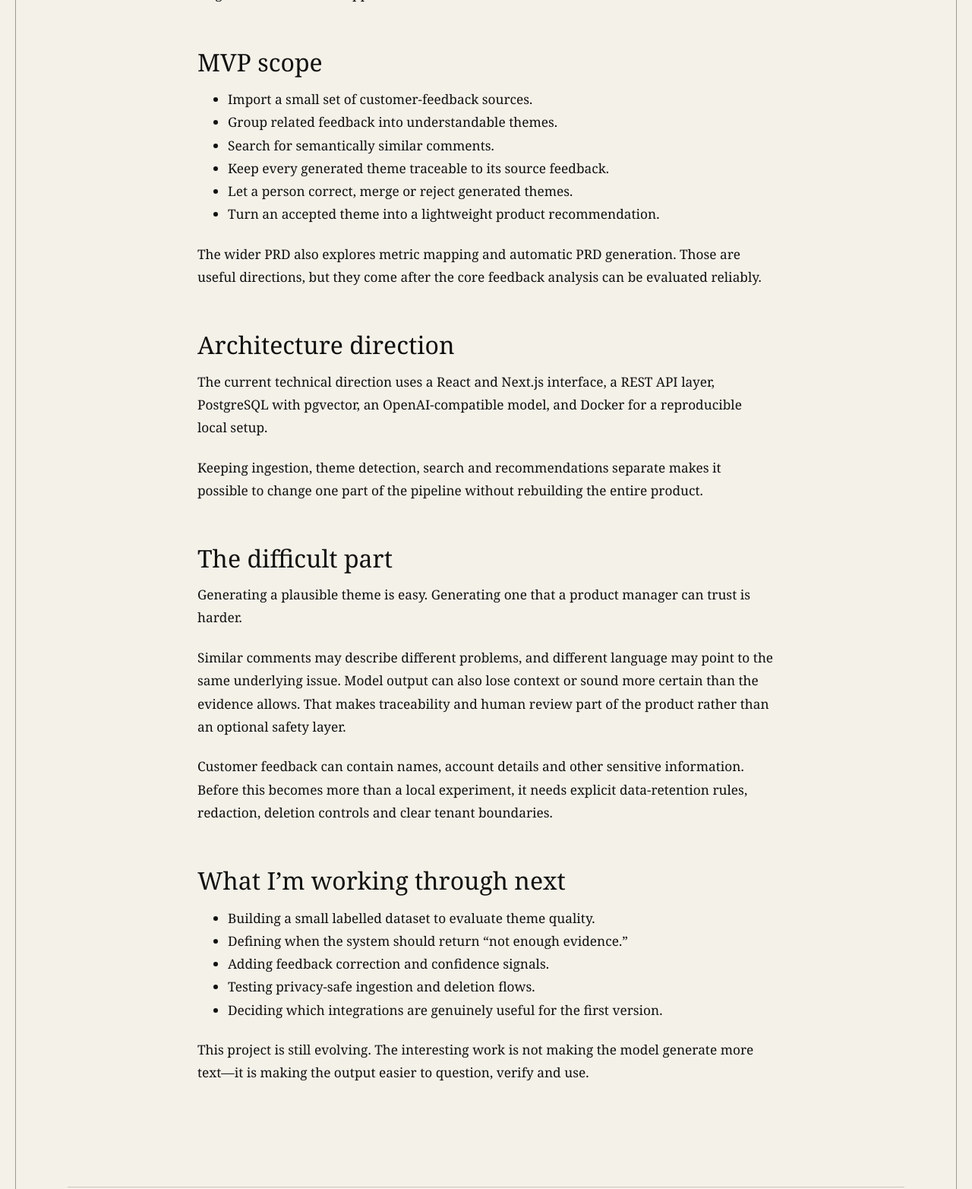
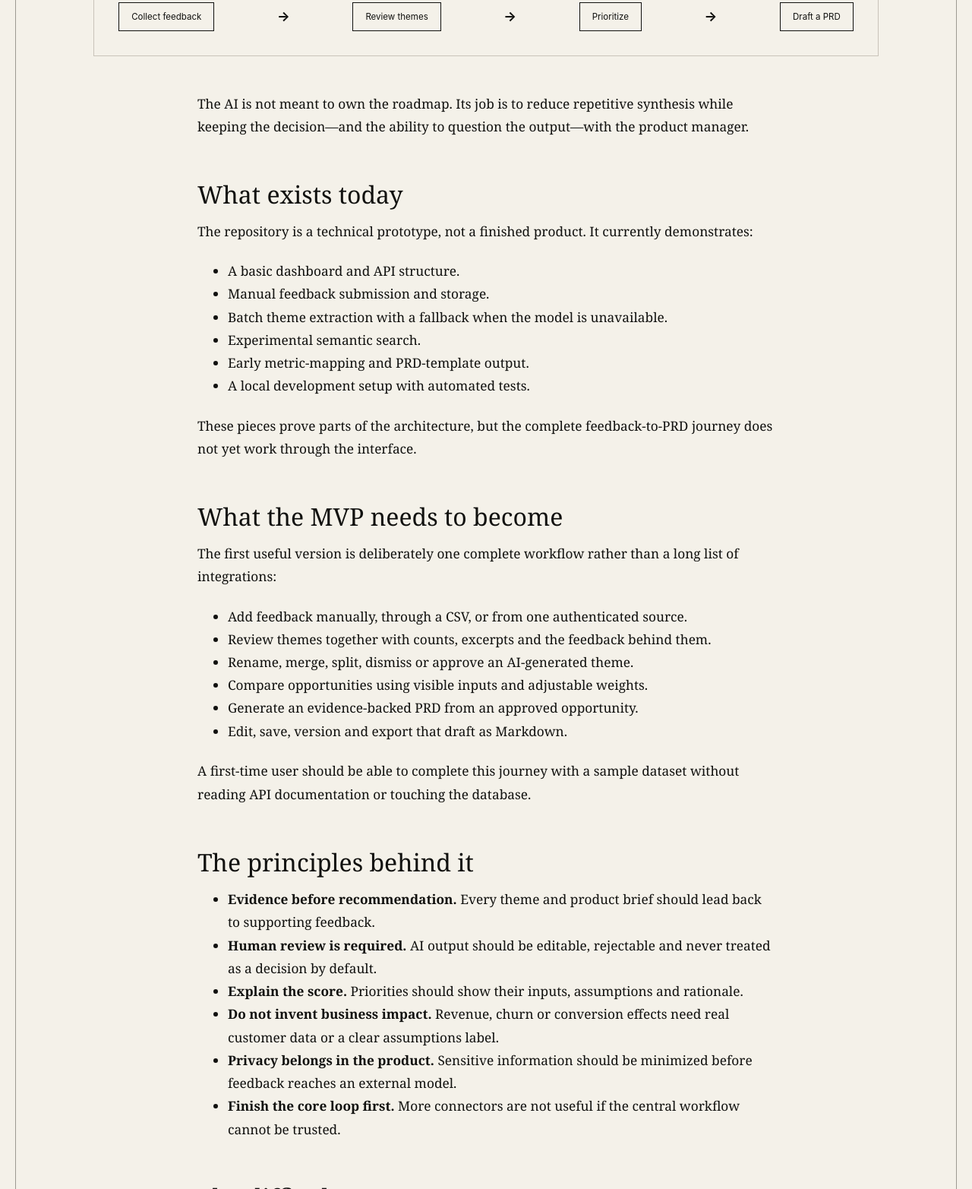
Before and after one commit to Madhumitamoi/Madhumita-Moi-Portfolio, an Astro site: page /projects/customer-insight-ai-copilot-engine in a window 1280 px wide. Shown: the part 1235-2800 px from the top of the page at 76% size. Built offline with nearby package versions, Linux system fonts and the light colour scheme; Astro itself is replaced by a stand-in of ours.

Commit message:
Update AI PM Copilot case study

```diff
--- a/src/content/projects/customer-insight-ai-copilot-engine.md
+++ b/src/content/projects/customer-insight-ai-copilot-engine.md
@@ -1,58 +1,78 @@
 ---
-title: Customer Insight AI Copilot Engine
+title: AI Product Manager Copilot
 order: 1
-summary: An experiment in turning scattered customer feedback into themes, evidence and clearer product decisions.
+summary: A prototype for turning scattered customer feedback into evidence-backed themes, priorities and editable product briefs.
 year: "2026"
-status: In progress
-tags: [AI, Backend, Product]
+status: Technical prototype
+tags: [AI, Product, Backend]
 featured: true
+github: https://github.com/Madhumitamoi/AI-PM-Copilot
+outcome: The architecture exists; I’m now working toward one trustworthy end-to-end workflow.
 ---
 
-## What I’m building
+## The problem I’m exploring
 
-Customer feedback rarely arrives in one tidy place. It is spread across reviews, support conversations, surveys and direct messages. The useful signal is often buried under repetition and noise.
+Product managers rarely receive customer feedback in one tidy place. It arrives through support tickets, interviews, surveys, reviews, community conversations and email. Before it can inform a roadmap, someone has to collect it, remove repetition, find recurring problems and explain why a decision is worth making.
 
-I’m exploring a system that brings that feedback together, identifies recurring themes and helps a product team decide what deserves a closer look. The goal is not to let an AI make the decision. It is to reduce the manual sorting required before a person can make one.
+That work is slow, difficult to audit and easy to separate from the original customer evidence.
 
-## The basic flow
+AI Product Manager Copilot explores a more useful workflow: bring the feedback together, surface possible themes, let a product manager verify the evidence and turn an approved opportunity into an editable first-draft PRD.
 
-<div class="architecture" aria-label="Customer insight processing flow">
-  <span>Feedback</span><b>→</b><span>Normalize</span><b>→</b><span>Detect themes</span><b>→</b><span>Review insights</span>
+## The workflow
+
+<div class="architecture" aria-label="AI Product Manager Copilot workflow">
+  <span>Collect feedback</span><b>→</b><span>Review themes</span><b>→</b><span>Prioritize</span><b>→</b><span>Draft a PRD</span>
 </div>
 
-The proposed pipeline stores normalized feedback in PostgreSQL, uses an OpenAI-compatible model for theme extraction, and uses embeddings with pgvector to find semantically related comments. A web dashboard presents themes together with the original feedback that supports them.
+The AI is not meant to own the roadmap. Its job is to reduce repetitive synthesis while keeping the decision—and the ability to question the output—with the product manager.
 
-## MVP scope
+## What exists today
 
-- Import a small set of customer-feedback sources.
-- Group related feedback into understandable themes.
-- Search for semantically similar comments.
-- Keep every generated theme traceable to its source feedback.
-- Let a person correct, merge or reject generated themes.
-- Turn an accepted theme into a lightweight product recommendation.
+The repository is a technical prototype, not a finished product. It currently demonstrates:
 
-The wider PRD also explores metric mapping and automatic PRD generation. Those are useful directions, but they come after the core feedback analysis can be evaluated reliably.
+- A basic dashboard and API structure.
+- Manual feedback submission and storage.
+- Batch theme extraction with a fallback when the model is unavailable.
+- Experimental semantic search.
+- Early metric-mapping and PRD-template output.
+- A local development setup with automated tests.
 
-## Architecture direction
+These pieces prove parts of the architecture, but the complete feedback-to-PRD journey does not yet work through the interface.
 
-The current technical direction uses a React and Next.js interface, a REST API layer, PostgreSQL with pgvector, an OpenAI-compatible model, and Docker for a reproducible local setup.
+## What the MVP needs to become
 
-Keeping ingestion, theme detection, search and recommendations separate makes it possible to change one part of the pipeline without rebuilding the entire product.
+The first useful version is deliberately one complete workflow rather than a long list of integrations:
+
+- Add feedback manually, through a CSV, or from one authenticated source.
+- Review themes together with counts, excerpts and the feedback behind them.
+- Rename, merge, split, dismiss or approve an AI-generated theme.
+- Compare opportunities using visible inputs and adjustable weights.
+- Generate an evidence-backed PRD from an approved opportunity.
+- Edit, save, version and export that draft as Markdown.
+
+A first-time user should be able to complete this journey with a sample dataset without reading API documentation or touching the database.
+
+## The principles behind it
+
+- **Evidence before recommendation.** Every theme and product brief should lead back to supporting feedback.
+- **Human review is required.** AI output should be editable, rejectable and never treated as a decision by default.
+- **Explain the score.** Priorities should show their inputs, assumptions and rationale.
+- **Do not invent business impact.** Revenue, churn or conversion effects need real customer data or a clear assumptions label.
+- **Privacy belongs in the product.** Sensitive information should be minimized before feedback reaches an external model.
+- **Finish the core loop first.** More connectors are not useful if the central workflow cannot be trusted.
 
 ## The difficult part
 
-Generating a plausible theme is easy. Generating one that a product manager can trust is harder.
+Generating a plausible theme is easy. Generating one that a product manager can defend is harder.
 
-Similar comments may describe different problems, and different language may point to the same underlying issue. Model output can also lose context or sound more certain than the evidence allows. That makes traceability and human review part of the product rather than an optional safety layer.
+Different language can describe the same problem, while similar comments can point to entirely different causes. A neat-looking score can also create false confidence when its inputs are arbitrary. That is why evidence links, transparent scoring and human correction are part of the product rather than optional safeguards.
 
-Customer feedback can contain names, account details and other sensitive information. Before this becomes more than a local experiment, it needs explicit data-retention rules, redaction, deletion controls and clear tenant boundaries.
+The earlier product document included ambitious claims about time savings, prioritization accuracy and business impact. Those have now been removed or relabelled as hypotheses. None of them should be presented as outcomes until they are measured with real users.
 
-## What I’m working through next
+## Where I’m taking it next
 
-- Building a small labelled dataset to evaluate theme quality.
-- Defining when the system should return “not enough evidence.”
-- Adding feedback correction and confidence signals.
-- Testing privacy-safe ingestion and deletion flows.
-- Deciding which integrations are genuinely useful for the first version.
+The immediate milestone is to restore engineering truth: reliable builds, honest documentation, complete feedback listing and tests that do not silently skip required integrations.
 
-This project is still evolving. The interesting work is not making the model generate more text—it is making the output easier to question, verify and use.
+After that, I want to build the first usable vertical slice—feedback import, persisted themes and evidence, human review, transparent opportunity scoring and an editable PRD—then test it with a small group of product managers.
+
+The question is not whether a model can generate more text. It is whether the product can help someone make a faster decision without losing the evidence or overstating what the system knows.
```
